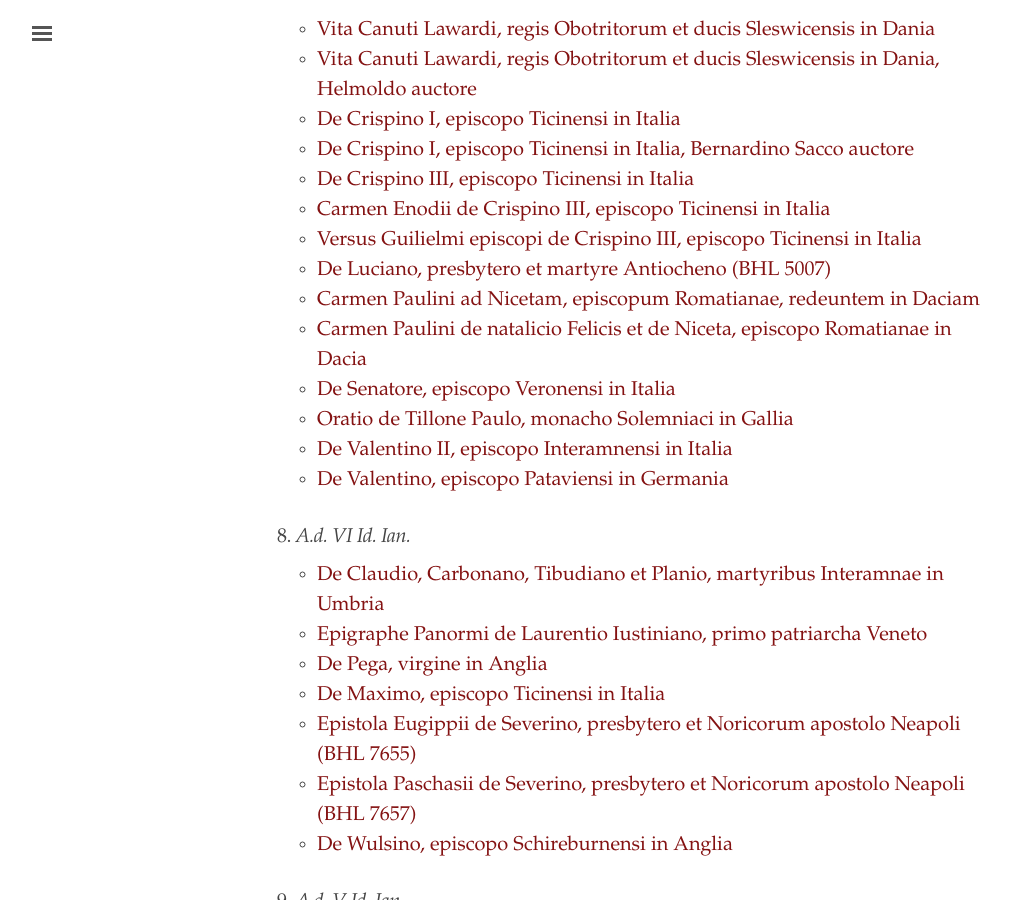
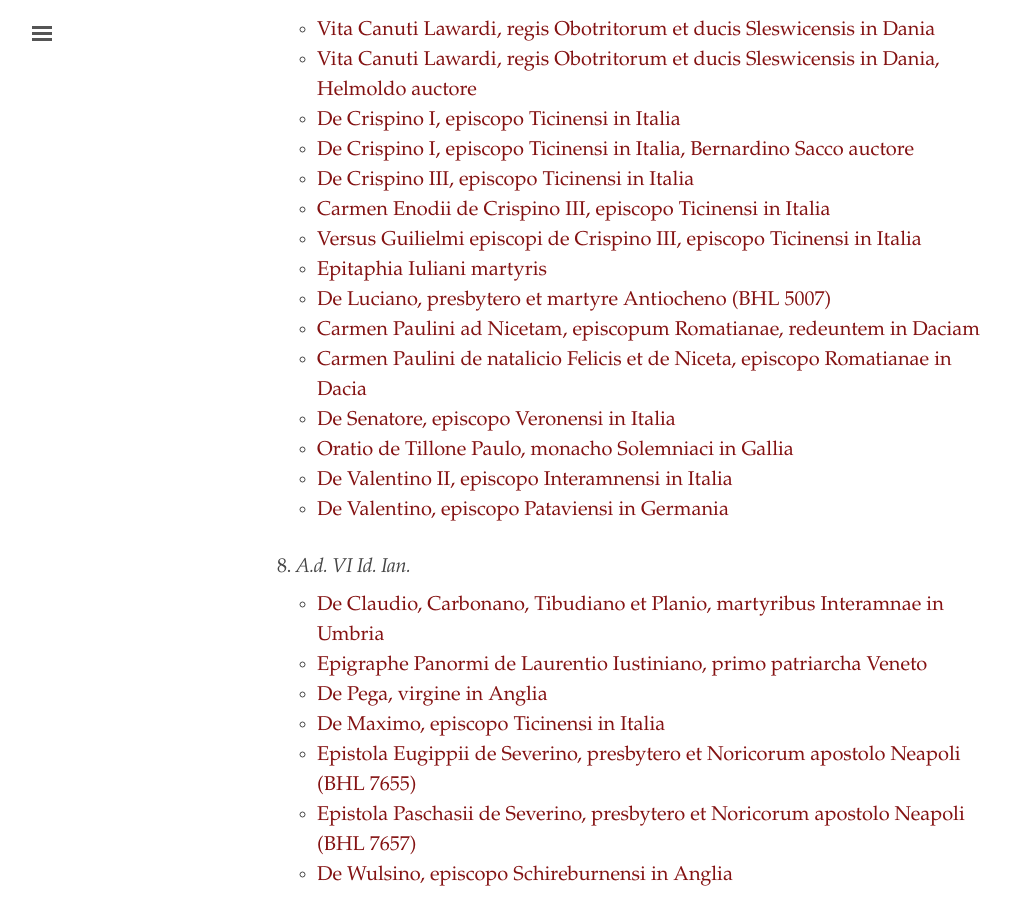
Before and after one commit to cjkoepke1/latin-hagiography, a Jekyll site: the page built from index.md, in a window 1280 px wide and 900 px high, scrolled down 2540 px. Shown: the whole window, without its empty margins (3-1012 px from the left). Built offline with Jekyll 4.4.1, drawn with Linux system fonts in a browser that asks for light colours.

Commit message:
Added epitaphia Iuliani martyris

```diff
--- a/index.md
+++ b/index.md
@@ -94,6 +94,7 @@ title: "Latin Hagiography"
 - [De Crispino III, episcopo Ticinensi in Italia](https://cjkoepke1.github.io/latin-hagiography/texts/de-crispino-iii/)
 - [Carmen Enodii de Crispino III, episcopo Ticinensi in Italia](https://cjkoepke1.github.io/latin-hagiography/texts/carmen-enodii-de-crispino-iii/)
 - [Versus Guilielmi episcopi de Crispino III, episcopo Ticinensi in Italia](https://cjkoepke1.github.io/latin-hagiography/texts/versus-guilielmi-de-crispino-iii/)
+- [Epitaphia Iuliani martyris](https://cjkoepke1.github.io/latin-hagiography/texts/epitaphia-iuliani-martyris/)
 - [De Luciano, presbytero et martyre Antiocheno (BHL 5007)](https://cjkoepke1.github.io/latin-hagiography/texts/de-luciano-antiocheno/)
 - [Carmen Paulini ad Nicetam, episcopum Romatianae, redeuntem in Daciam](https://cjkoepke1.github.io/latin-hagiography/texts/carmen-paulini-ad-nicetam/)
 - [Carmen Paulini de natalicio Felicis et de Niceta, episcopo Romatianae in Dacia](https://cjkoepke1.github.io/latin-hagiography/texts/carmen-paulini-de-natalicio-felicis/)
```
